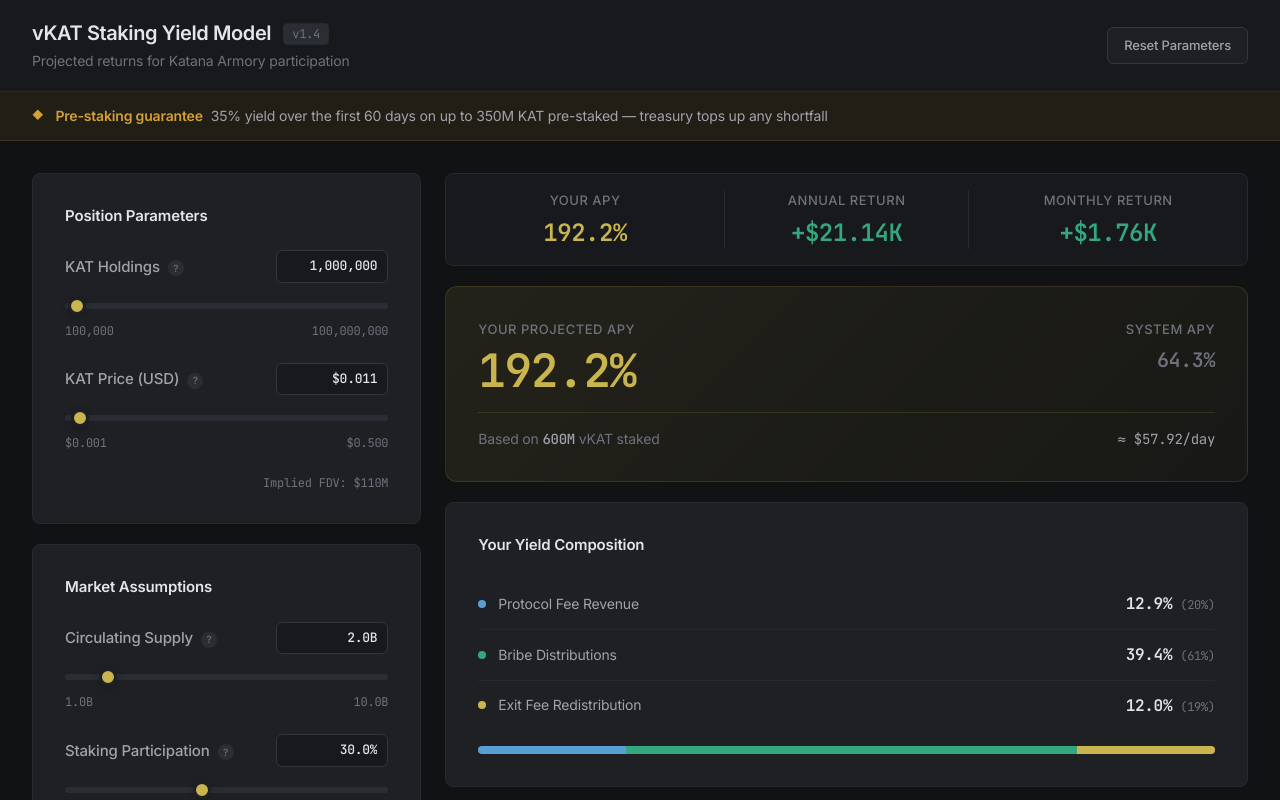
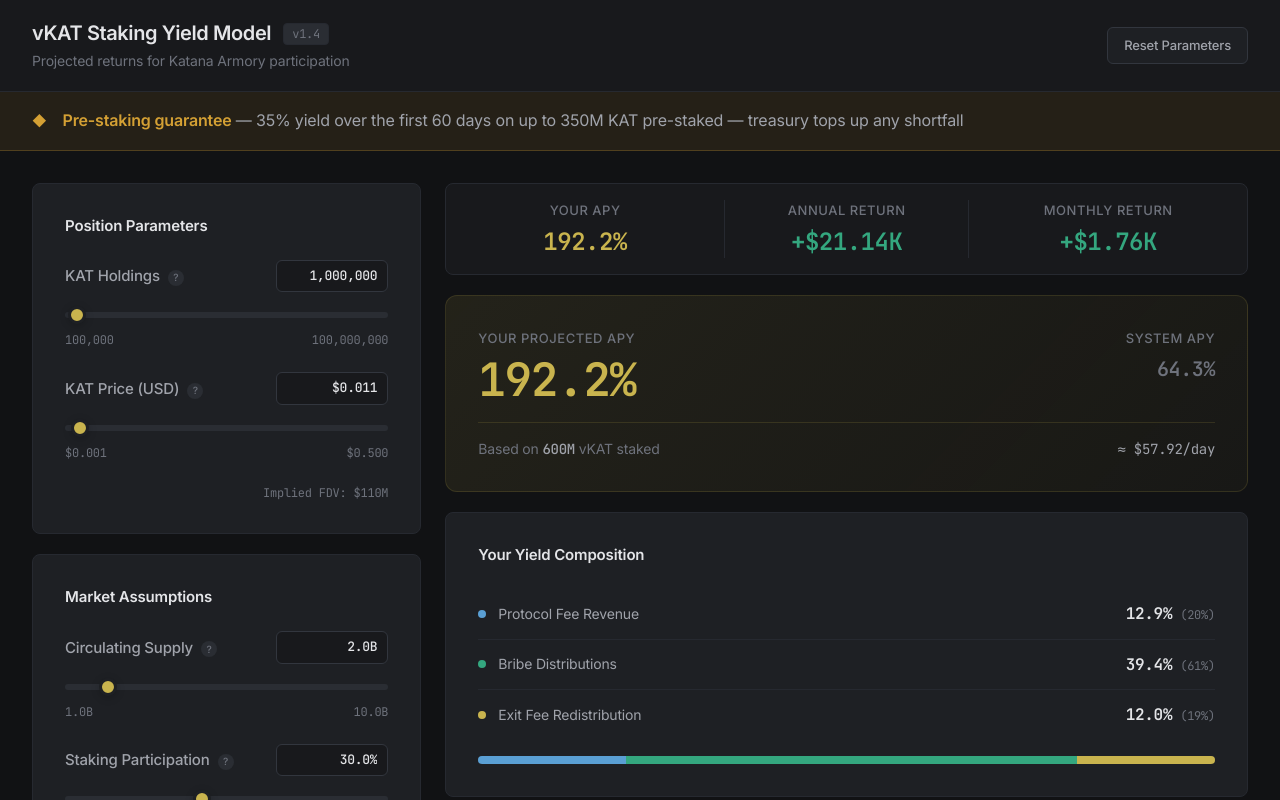
Before and after one commit to alexanderchau/vKAT-sim, a React (Vite) app: page / in a window 1280 px wide. Shown: the top 800 px of the page. Built offline with nearby package versions, Linux system fonts and the light colour scheme.

Commit message:
Make guarantee banner larger (text-base, more padding)

```diff
--- a/src/App.tsx
+++ b/src/App.tsx
@@ -73,14 +73,14 @@ function App() {
 
 
       {/* Pre-staking Guarantee */}
-      <div style={{ background: 'rgba(212, 160, 52, 0.08)', borderBottom: '1px solid rgba(212, 160, 52, 0.18)' }}>
-        <div className="max-w-7xl mx-auto px-4 sm:px-6 lg:px-8 py-3.5">
-          <div className="flex items-center gap-3">
-            <span style={{ color: 'var(--warning)', fontSize: '11px', flexShrink: 0 }}>◆</span>
-            <div className="flex flex-wrap items-baseline gap-x-2 gap-y-0.5">
-              <span className="text-sm font-semibold" style={{ color: 'var(--warning)' }}>Pre-staking guarantee</span>
-              <span className="text-sm" style={{ color: 'var(--text-secondary)' }}>
-                35% yield over the first 60 days on up to 350M KAT pre-staked — treasury tops up any shortfall
+      <div style={{ background: 'rgba(212, 160, 52, 0.1)', borderBottom: '1px solid rgba(212, 160, 52, 0.25)' }}>
+        <div className="max-w-7xl mx-auto px-4 sm:px-6 lg:px-8 py-4">
+          <div className="flex items-center gap-4">
+            <span style={{ color: 'var(--warning)', fontSize: '14px', flexShrink: 0 }}>◆</span>
+            <div>
+              <span className="text-base font-semibold" style={{ color: 'var(--warning)' }}>Pre-staking guarantee</span>
+              <span className="text-base" style={{ color: 'var(--text-secondary)' }}>
+                {' '}— 35% yield over the first 60 days on up to 350M KAT pre-staked — treasury tops up any shortfall
               </span>
             </div>
           </div>
```
